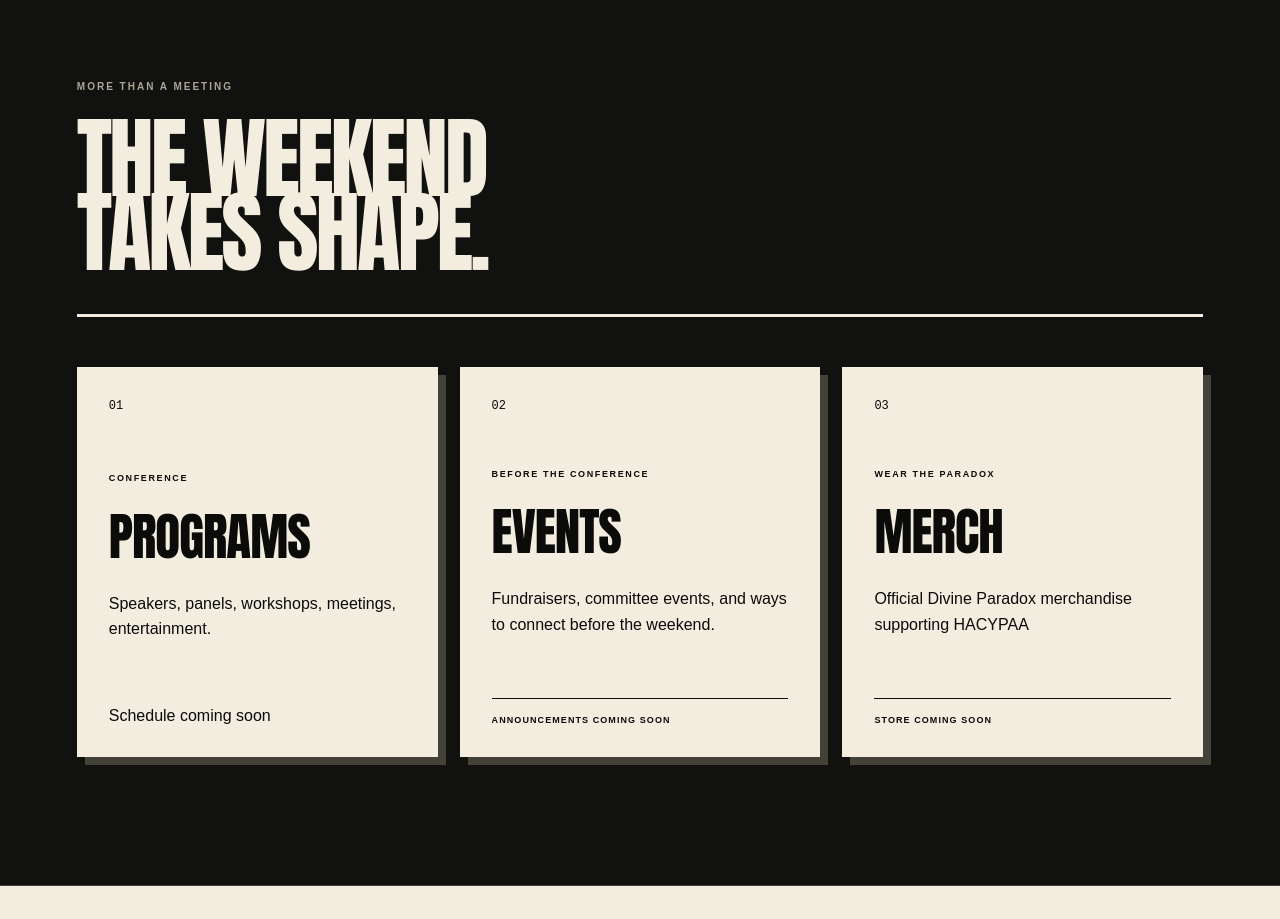
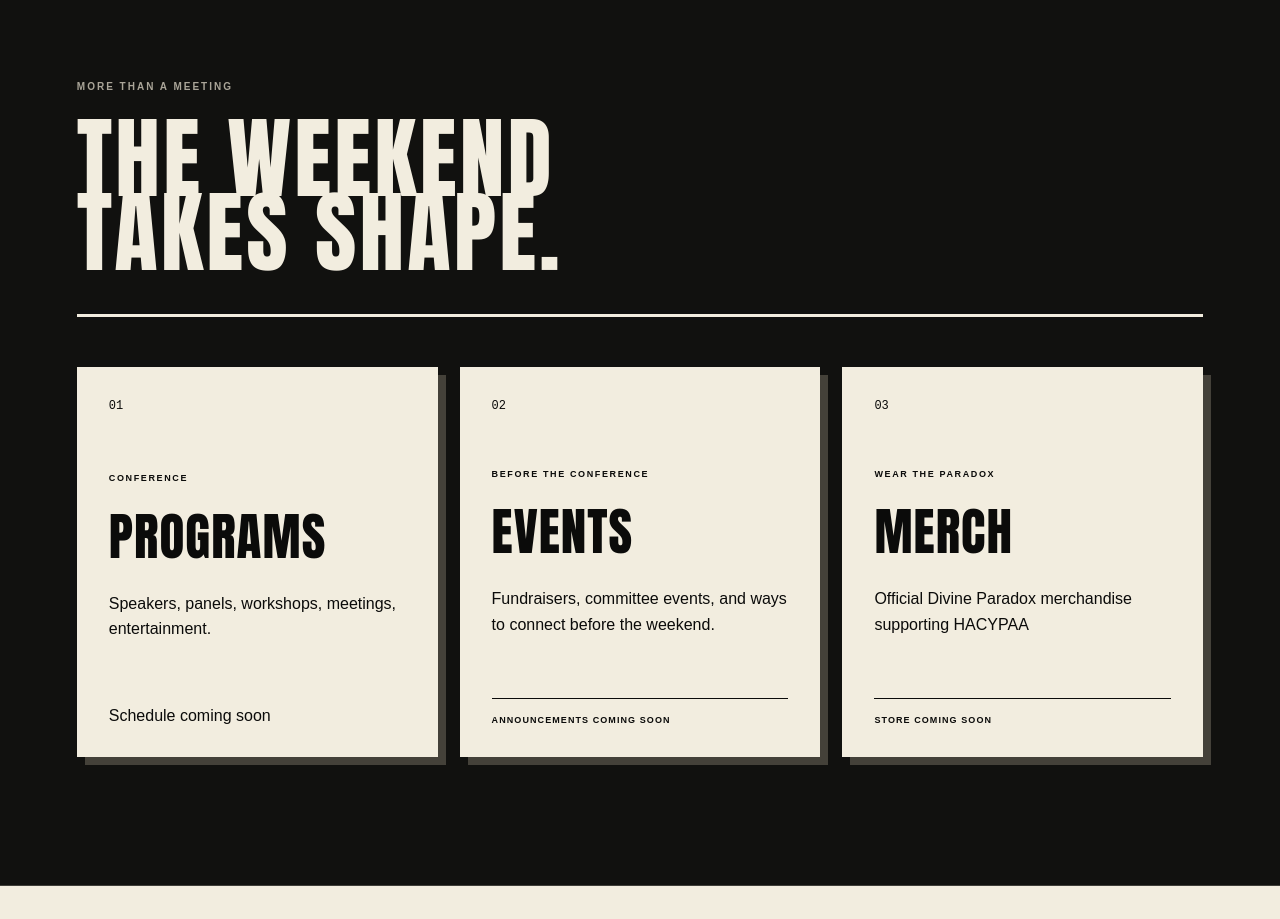
Before and after one commit to HACYPAA-Organization/hacypaa-website, a plain HTML site: page index.html in a window 1280 px wide. Shown: the part 3000-3919 px from the top of the page. Drawn offline with Linux system fonts and the light colour scheme.

Commit message:
Spacing on coming-cards text

```diff
--- a/index.html
+++ b/index.html
@@ -798,7 +798,7 @@
 .coming-heading h2 {
   font-family: Impact, "Arial Black", sans-serif;
   font-size: clamp(58px, 7vw, 110px);
-  letter-spacing: -0.035em;
+  letter-spacing: 0.035em;
   line-height: 0.82;
   margin: 0;
   text-transform: uppercase;
@@ -838,7 +838,7 @@
 .coming-card h3 {
   font-family: Impact, "Arial Black", sans-serif;
   font-size: clamp(42px, 4vw, 64px);
-  letter-spacing: -0.02em;
+  letter-spacing: 0.02em;
   margin: 0;
   text-transform: uppercase;
 }
```
